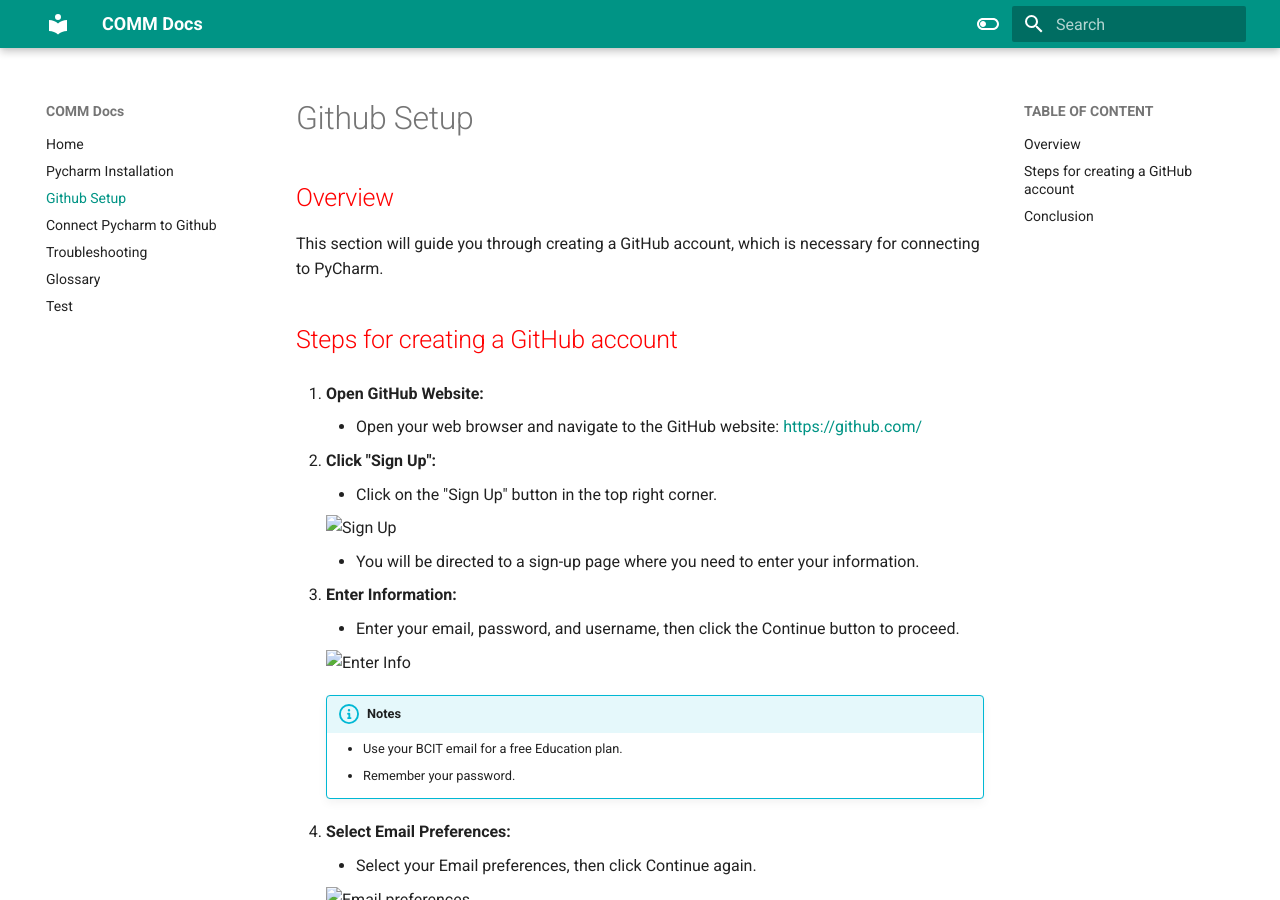
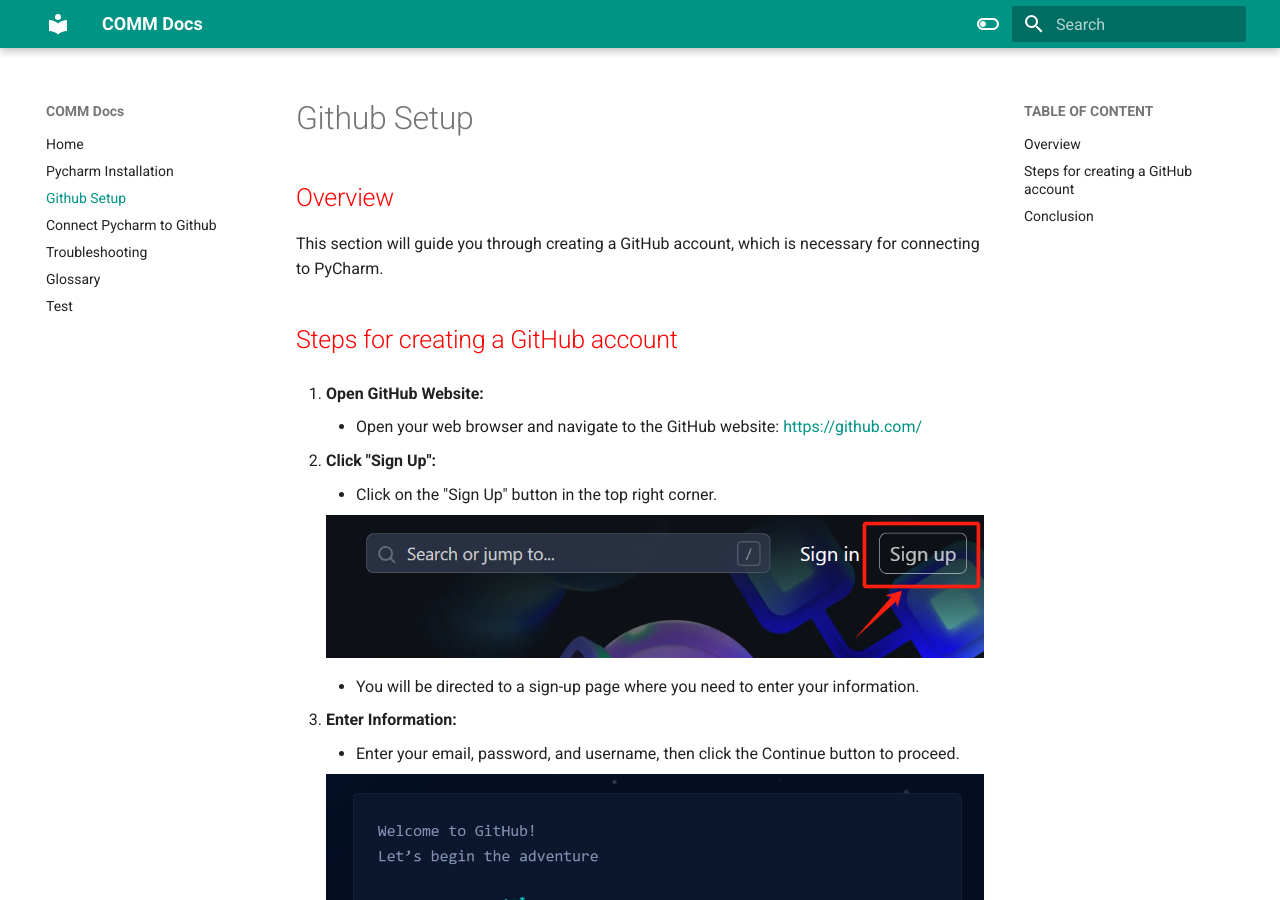
Before and after one commit to thebiggest0/pycharm-github-docs, an MkDocs documentation site: the page built from docs/pages/githubSetup.md, in a window 1280 px wide and 900 px high. Built offline with MkDocs 1.6.1 and Material for MkDocs 9.7.7, drawn with Linux system fonts in a browser that asks for light colours.

Commit message:
Move images

```diff
--- a/docs/pages/githubSetup.md
+++ b/docs/pages/githubSetup.md
@@ -10,14 +10,14 @@
 2. **Click "Sign Up":**
     - Click on the "Sign Up" button in the top right corner.
 
-    ![Sign Up](../img/gh1.png)
+    ![Sign Up](gh1.png)
 
     - You will be directed to a sign-up page where you need to enter your information.
 
 3. **Enter Information:**
     - Enter your email, password, and username, then click the Continue button to proceed.
 
-    ![Enter Info](../img/gh2.png)
+    ![Enter Info](gh2.png)
 
     !!! info "Notes"
         - Use your BCIT email for a free Education plan.
@@ -26,7 +26,7 @@
 4. **Select Email Preferences:**
     - Select your Email preferences, then click Continue again.
 
-    ![Email preferences](../img/gh3.png)
+    ![Email preferences](gh3.png)
 
 5. **Verify Email:**
     - Check your inbox for a verification email from GitHub, and click on the link provided to confirm your email address.
```
Also changed, not shown: docs/pages/gh1.png (renamed from img/gh1.png), docs/pages/gh2.png (renamed from img/gh2.png), docs/pages/gh3.png (renamed from img/gh3.png).
